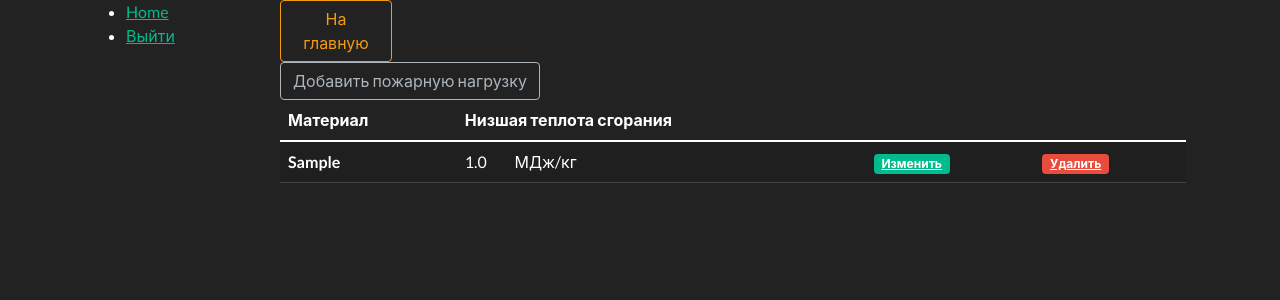
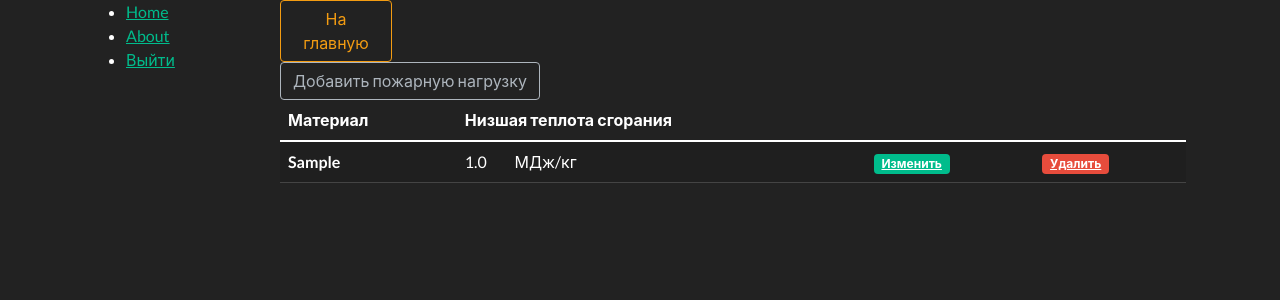
Before and after one commit to C0uchP0tat0/firecalculation.ru, a Django app: page /fire_load_list/ in a window 1280 px wide. Shown: the top 300 px of the page. Run offline with Django 3.2, Linux system fonts and the light colour scheme; a user stored in the database is signed in; tables that the repository leaves empty hold one stand-in row (values such as "Sample post"); some libraries are stand-ins or nearby versions.

Commit message:
add about

```diff
--- a/templates/base_generic.html
+++ b/templates/base_generic.html
@@ -23,11 +23,12 @@
       {% block sidebar %}
       <ul class="sidebar-nav">
           <li><a href="{% url 'rkp:index' %}">Home</a></li>
+          <li><a href="">About</a></li>
           {% if user.is_authenticated %}
             <li><a href="{% url 'rkp:logout' %}">Выйти</a></li>
           {% else %}
             <li><a href="{% url 'rkp:login' %}">Войти</a></li>
-            <li><a href="{% url 'accounts:signup' %}">Зарегистрироваться</a>
+            <li><a href="{% url 'accounts:signup' %}">Зарегистрироваться</a></li>
           {% endif %}
       </ul>
      {% endblock %}
```
